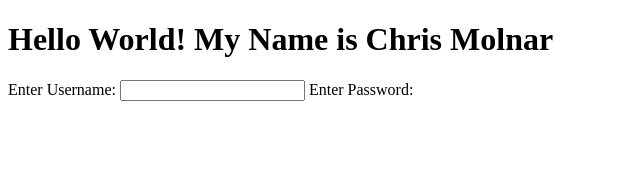
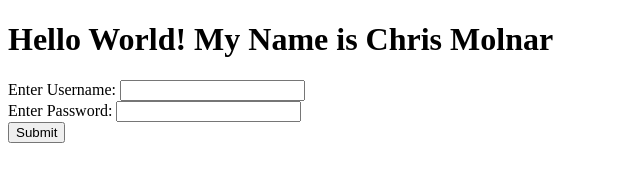
Before and after one commit to ChristophenMol/hello-world, a plain HTML site: page index.html in a window 1280 px wide. Shown: the whole page, without its empty margins (0-640 px from the left). Drawn offline with Linux system fonts and the light colour scheme.

Commit message:
Update index.html

```diff
--- a/index.html
+++ b/index.html
@@ -9,8 +9,11 @@
     <form action="index.html" method="get">
       <label for="username">Enter Username: </label>
       <input type="text" minlength="5" maxlength="15" required></input>
+    <br>
     <label for="password">Enter Password: </label>
-    <inout type="password" minlength="8" maxlength="16" required></input>
+    <input type="password" minlength="8" maxlength="16" required></input>
+  <br>
+    <input type="submit"
     </form>
   </body>
 </html>
```
